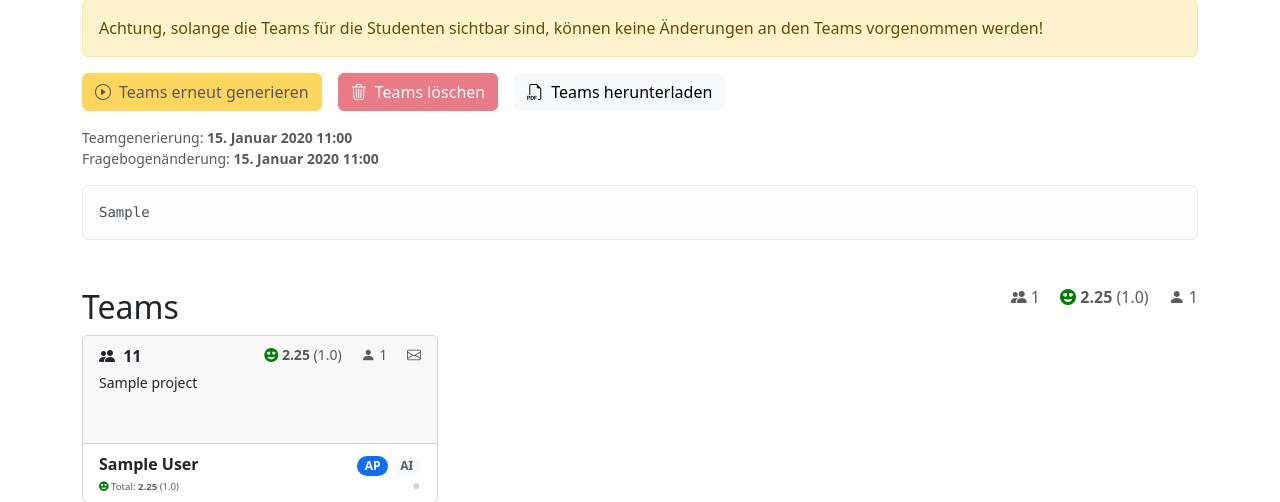
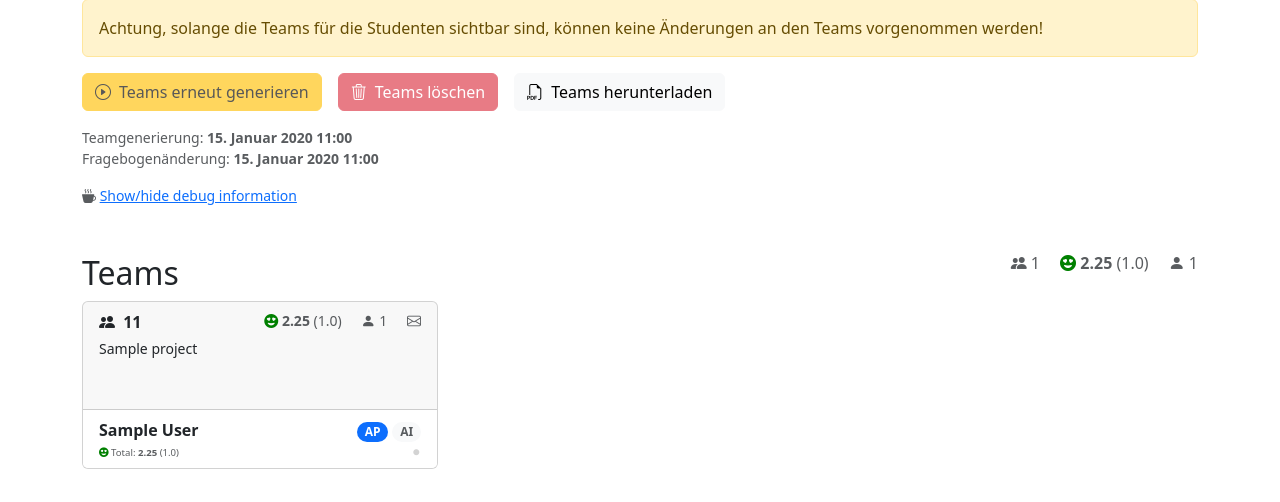
Before and after one commit to tigion/htwd-project-se-team-management, a Django app: page /teams/ in a window 1280 px wide. Shown: the part 292-794 px from the top of the page. After the commit the page ends 761 px from the top, so only its background shows below. Run offline with Django 4.2, Linux system fonts and the light colour scheme; a user stored in the database is signed in; tables that the repository leaves empty hold one stand-in row (values such as "Sample post"); some libraries are stand-ins or nearby versions.

Commit message:
feat(templates): update display of debug information

```diff
--- a/src/backend/templates/lecturer/teams.html
+++ b/src/backend/templates/lecturer/teams.html
@@ -67,9 +67,19 @@
   {% endwith %}
   <div class="text-muted small">Teamgenerierung: <strong>{{ info.teams_last_update }}</strong><br />Fragebogenänderung: <strong>{{ info.polls_last_update }}</strong></div>
   {% if dev_settings.show_debug_info and info.result_info %}
-  <div class="alert alert-light small font-monospace mt-3" role="alert">
-    {{ info.result_info|linebreaksbr }}
+
+  <div class="text-muted small mt-3">
+    <i class="bi bi-cup-hot-fill"></i>
+    <a class="" data-bs-toggle="collapse" href="#collapseExample" role="button" aria-expanded="false" aria-controls="collapseExample">
+      Show/hide debug information
+    </a>
   </div>
+  <div class="collapse mt-2" id="collapseExample">
+    <div class="card card-body small font-monospace text-muted" style="font-size: 0.6em">
+      {{ info.result_info|linebreaksbr }}
+    </div>
+  </div>
+
   {% endif %}
 
 </div>
```
